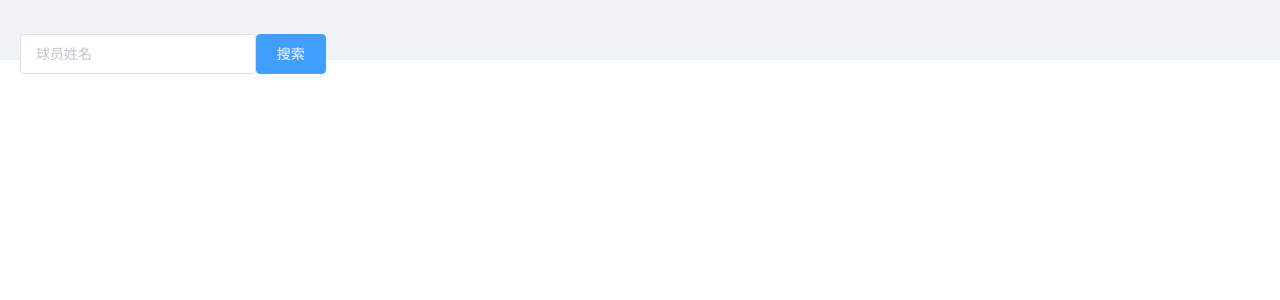
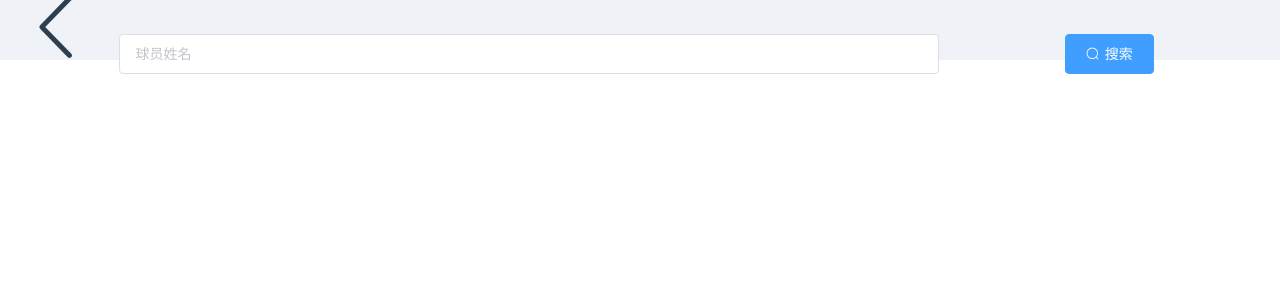
Before and after one commit to jijianchun/play, a Vue app: page / in a window 1280 px wide. Shown: the top 300 px of the page. Built offline with nearby package versions, Linux system fonts and the light colour scheme.

Commit message:
headtop modify

```diff
--- a/src/components/headTop.vue
+++ b/src/components/headTop.vue
@@ -1,14 +1,16 @@
 <template>
     <div class="header_container">
 
-		<el-row class="row">
-            <el-col :span="20">
-                <el-input v-model="info.name" placeholder="球员姓名"></el-input>
-            </el-col>
-            <el-col :span="4">
-                <el-button type="primary" @click="search">搜索</el-button>
-            </el-col>
-        </el-row>
+		<div class="back">
+			<i class="el-icon-arrow-left"></i>
+		</div>
+		<div class="search-box">
+			<el-input v-model="info.name" placeholder="球员姓名"></el-input>
+		</div>
+		<div class="search-btn">
+			<el-button type="primary" icon="el-icon-search" @click="search">搜索</el-button>
+		</div>
+
     </div>
 </template>
 
@@ -37,18 +39,24 @@ export default {
 </script>
 
 <style lang="less" scoped>
-
 	@import '../style/mixin';
 	.header_container{
 		background-color: #EFF2F7;
 		height: 60px;
 		display: flex;
-		justify-content: space-between;
 		align-items: center;
-		padding-left: 20px;
 		position:fixed;
 		top:0;
 		left:0;
 		width:100%;
+		.back{
+			width:70/@r;
+		}
+		.search-box{
+			flex:1;
+		}
+		.search-btn{
+			width:200/@r;
+		}
 	}
 </style>
--- a/src/style/common.less
+++ b/src/style/common.less
@@ -12,5 +12,3 @@ body, div, span, header, footer, nav, section, aside, article, ul, dl, dt, dd, l
         outline: none;
     }
 }
-
-@r:50rem;
--- a/src/style/mixin.less
+++ b/src/style/mixin.less
@@ -1,3 +1,4 @@
+@r:50rem;
 // 宽高
 .wh(@width, @height){
 	width: @width;
```
